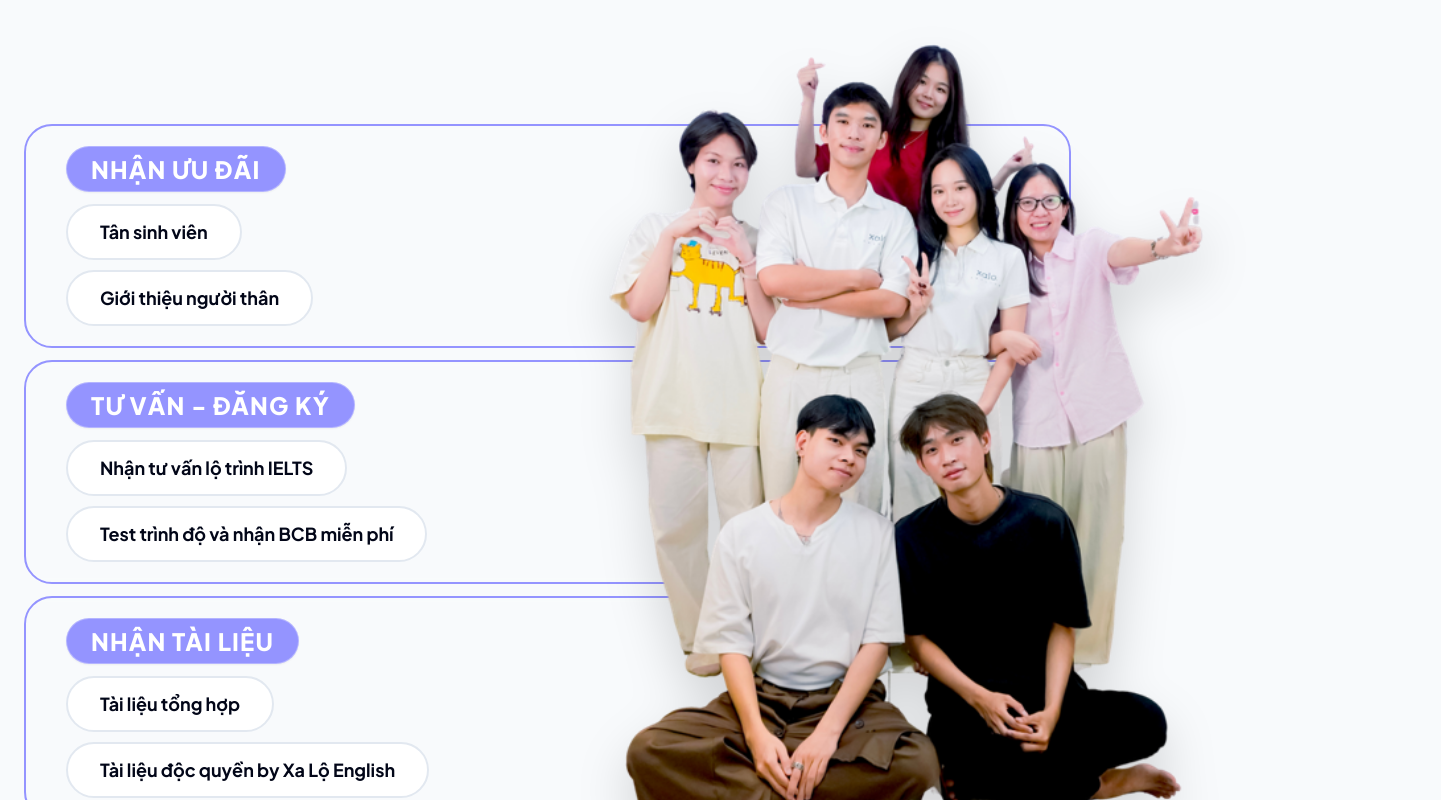
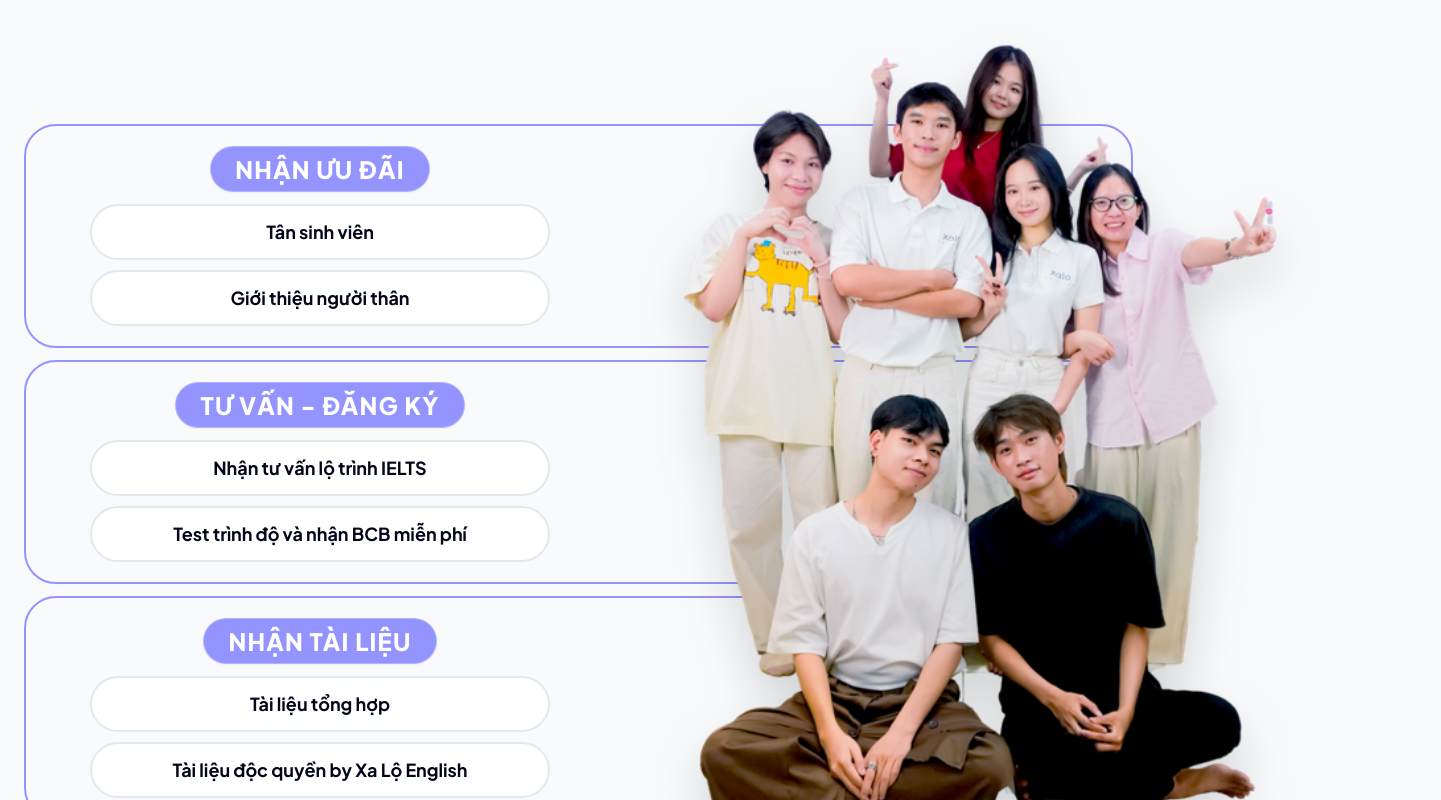
Before and after one commit to itxalo1413-art/Xalo_beacons, a Next.js app: page / in a window 1280 px wide. Shown: the part 1560-2360 px from the top of the page, 1441 px wide, since content can reach past the window. Built offline with nearby package versions, Linux system fonts and the light colour scheme.

Commit message:
updating ui7

```diff
--- a/src/components/ActionHub.tsx
+++ b/src/components/ActionHub.tsx
@@ -16,17 +16,19 @@ export function LinkGroup({
   onItemClick?: (label: string) => void;
 }) {
   return (
-    <div className="rounded-[28px] border-2 border-[#9494FF] bg-background/95 px-6 sm:px-8 py-5 backdrop-blur-sm shadow-xs w-full">
-      {/* Title badge aligned to start */}
-      <div className="flex justify-start mb-3 sm:ml-2">
+    <div className="rounded-[32px] border-2 border-[#9494FF] bg-background/95 px-6 sm:px-10 py-5 backdrop-blur-sm shadow-xs w-full">
+      {/* Content wrapper: centered on mobile, positioned on desktop, with title badge centered relative to buttons */}
+      <div className="w-full max-w-[460px] mx-auto lg:mx-0 lg:ml-6 flex flex-col items-center">
+        {/* Title Badge: centered relative to the buttons below */}
+        <div className="flex justify-center mb-3 w-full">
           <span
             className={`inline-block rounded-full ${badgeBg} px-6 py-1.5 text-center text-base sm:text-xl lg:text-2xl font-black text-white uppercase tracking-wider shadow-sm border border-white/30`}
           >
             {title}
           </span>
         </div>
-      {/* Buttons aligned to start with dynamic width fitting content */}
-      <div className="flex flex-col items-start gap-2.5 sm:ml-2">
+        {/* Buttons List */}
+        <div className="flex flex-col items-center gap-2.5 w-full">
           {items.map((it) => {
             if (it.href) {
               return (
@@ -35,7 +37,7 @@ export function LinkGroup({
                   href={it.href}
                   target="_blank"
                   rel="noreferrer"
-                className="w-fit max-w-full rounded-full border-2 border-foreground/90 bg-background px-6 sm:px-8 py-2.5 sm:py-3 text-left text-sm sm:text-base md:text-lg text-foreground transition-all hover:bg-[#6A5ACD] hover:text-white hover:border-[#6A5ACD] font-bold cursor-pointer shadow-2xs hover:shadow-sm inline-flex items-center justify-start"
+                  className="w-full rounded-full border-2 border-foreground/90 bg-background px-6 py-3 text-center text-sm sm:text-base md:text-lg text-foreground transition-all hover:bg-[#6A5ACD] hover:text-white hover:border-[#6A5ACD] font-bold cursor-pointer shadow-2xs hover:shadow-sm block"
                 >
                   {it.label}
                 </a>
@@ -46,12 +48,13 @@ export function LinkGroup({
                 key={it.label}
                 type="button"
                 onClick={() => onItemClick?.(it.label)}
-              className="w-fit max-w-full rounded-full border-2 border-foreground/90 bg-background px-6 sm:px-8 py-2.5 sm:py-3 text-left text-sm sm:text-base md:text-lg text-foreground transition-all hover:bg-[#6A5ACD] hover:text-white hover:border-[#6A5ACD] font-bold cursor-pointer shadow-2xs hover:shadow-sm inline-flex items-center justify-start"
+                className="w-full rounded-full border-2 border-foreground/90 bg-background px-6 py-3 text-center text-sm sm:text-base md:text-lg text-foreground transition-all hover:bg-[#6A5ACD] hover:text-white hover:border-[#6A5ACD] font-bold cursor-pointer shadow-2xs hover:shadow-sm"
               >
                 {it.label}
               </button>
             );
           })}
+        </div>
       </div>
     </div>
   );
@@ -91,10 +94,10 @@ export default function ActionHub({ onOpenModal }: ActionHubProps) {
 
   return (
     <section className="w-full max-w-7xl mx-auto mt-12 sm:mt-32 mb-10 px-4 sm:px-6">
-      {/* Relative wrapper so image can be absolutely positioned */}
+      {/* Relative wrapper so image can be absolutely positioned over extended cards */}
       <div className="relative">
-        {/* Cards column — extended wide across the section so the right side sits under the students */}
-        <div className="w-full lg:w-[82%] xl:w-[85%] space-y-3 z-10 relative">
+        {/* Cards column — extended wide (85% ~ 90%) across the container so the right side sits under the students */}
+        <div className="w-full lg:w-[86%] xl:w-[90%] space-y-3 z-10 relative">
           <LinkGroup
             title="NHẬN ƯU ĐÃI"
             items={group1}
@@ -116,7 +119,7 @@ export default function ActionHub({ onOpenModal }: ActionHubProps) {
         </div>
 
         {/* Student image — absolutely positioned on desktop, overlapping the right edge of the extended cards */}
-        <div className="hidden lg:block absolute top-1/3 -translate-y-1/2 -right-[10%] xl:-right-[8%] w-[75%] z-20 pointer-events-none">
+        <div className="hidden lg:block absolute top-1/3 -translate-y-1/2 -right-[15%] w-[77%] z-20 pointer-events-none">
           <img
             src="/images/group.png"
             alt="Đội ngũ Học viên Xa Lộ English"
```
Lines whose indentation alone changed are shown as unchanged.
